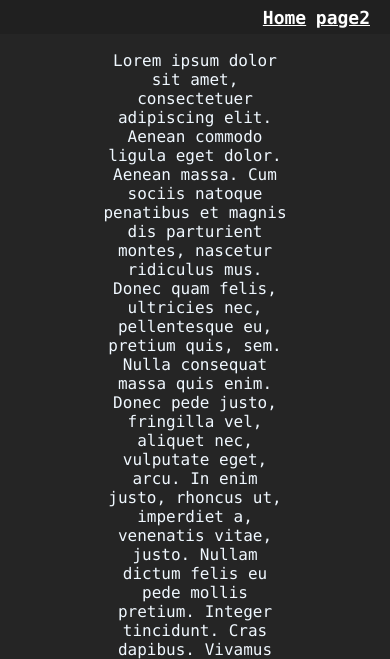
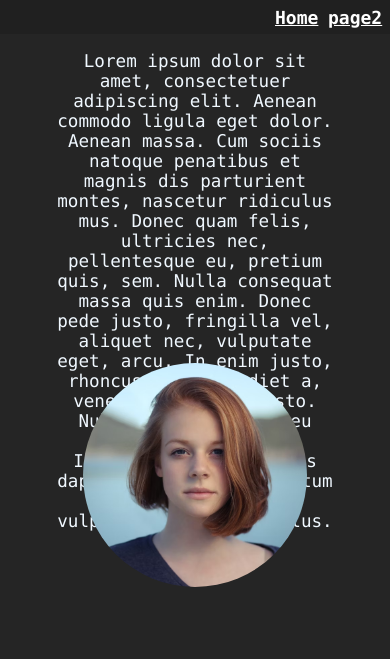
Before and after one commit to oofers123/oofers123.github.io, a plain HTML site: page index.html in a window 390 px wide. Shown: the top 659 px of the page. Drawn offline with Linux system fonts and the light colour scheme.

Commit message:
Update style.css

```diff
--- a/style.css
+++ b/style.css
@@ -20,7 +20,7 @@ body{
     width: 100vw;
     display: flex;
     padding-top: 5px;
-    padding-right: 20px;
+    padding-right: 2vw;
     justify-content: right;
     align-items: center;
 }
@@ -53,15 +53,17 @@ body{
 .side{
     width: 30%;
     margin-top: 2vh;
+    margin-bottom: 4vh;
 }
 .side img{
     width: 18rem;
     height: 18rem;
     object-fit: cover;
     border-radius: 50%;
+    margin-right: 5vw;
 }
 .NieuwKopje{
-    margin-top: 50px;
+    margin-top: 2vh;
     background-color: brown;
     width: 100%;
     height: 100vh;
@@ -74,11 +76,60 @@ body{
     justify-content: center;
     align-items: center;
 }
-@media all and (max-width: 1000px) {
+@media only screen and (max-width: 1000px) {
+    .side img{
+        width: 16rem;
+        height: 16rem;
+    }
+}
+@media only screen and (max-width: 900px) {
+    .side img{
+        width: 14rem;
+        height: 14rem;
+    }
+}
+@media only screen and (max-width: 800px) {
+    .side img{
+        width: 12rem;
+        height: 12rem;
+    }
+}
+@media only screen and (max-width: 700px) {
+    .side img{
+        width: 11rem;
+        height: 11rem;
+    }
+}
+@media only screen and (max-width: 600px) {
     .article{
         width: 100%;
+        font-size: 1.1rem;
+        height: 34vh;
+    }
+    .article p{
+        max-width: 90%;
     }
     .side{
         width: 100%;
+        height: 20vh;
+        margin-bottom: 7vh;
+    }
+    .side img{
+        width: 16rem;
+        height: 16rem;
+        margin: 0;
+    }
+    .header{
+        font-size: 1.2rem;
+    }
+    .NieuwKopje{
+        margin-top: 10vh;
     }
 }
+@media only screen and (max-width: 400px) {
+    .side img{
+        width: 14rem;
+        height: 14rem;
+        margin-top: 1vh;
+    }
+}
```
